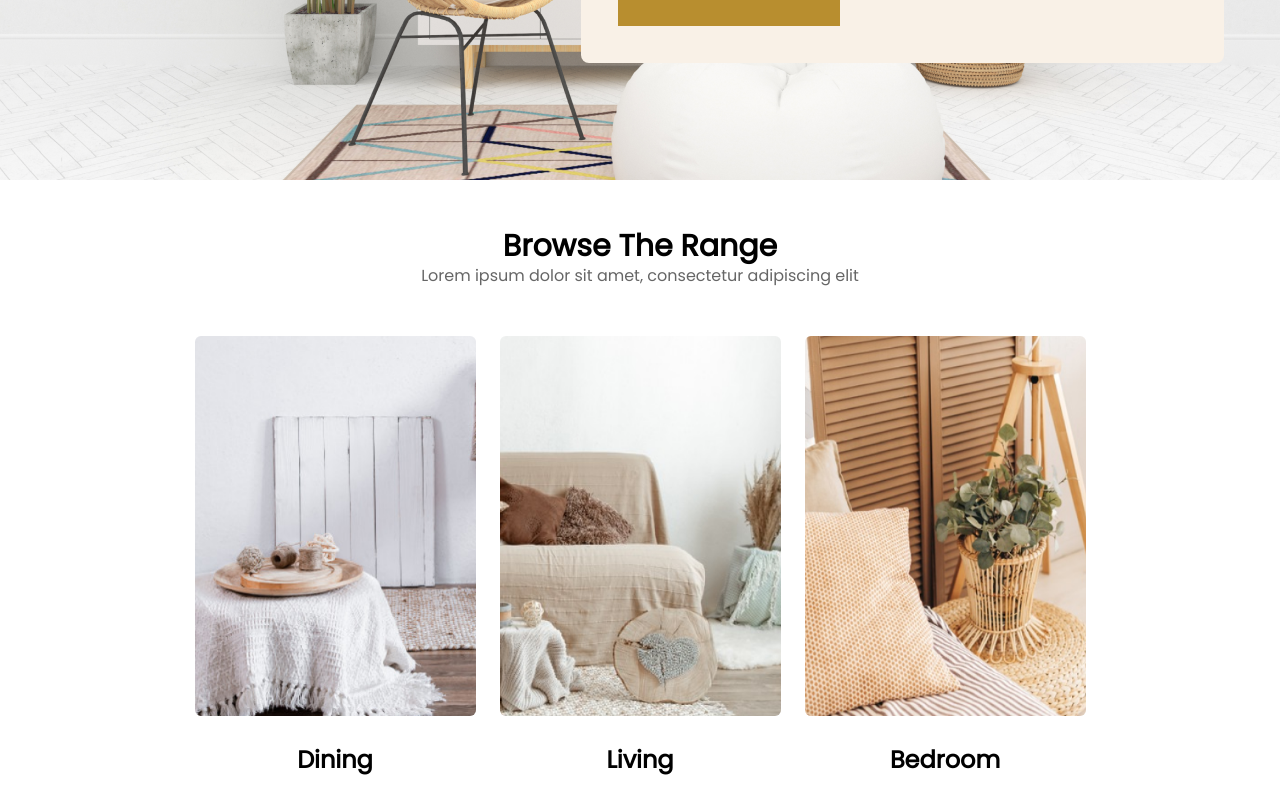
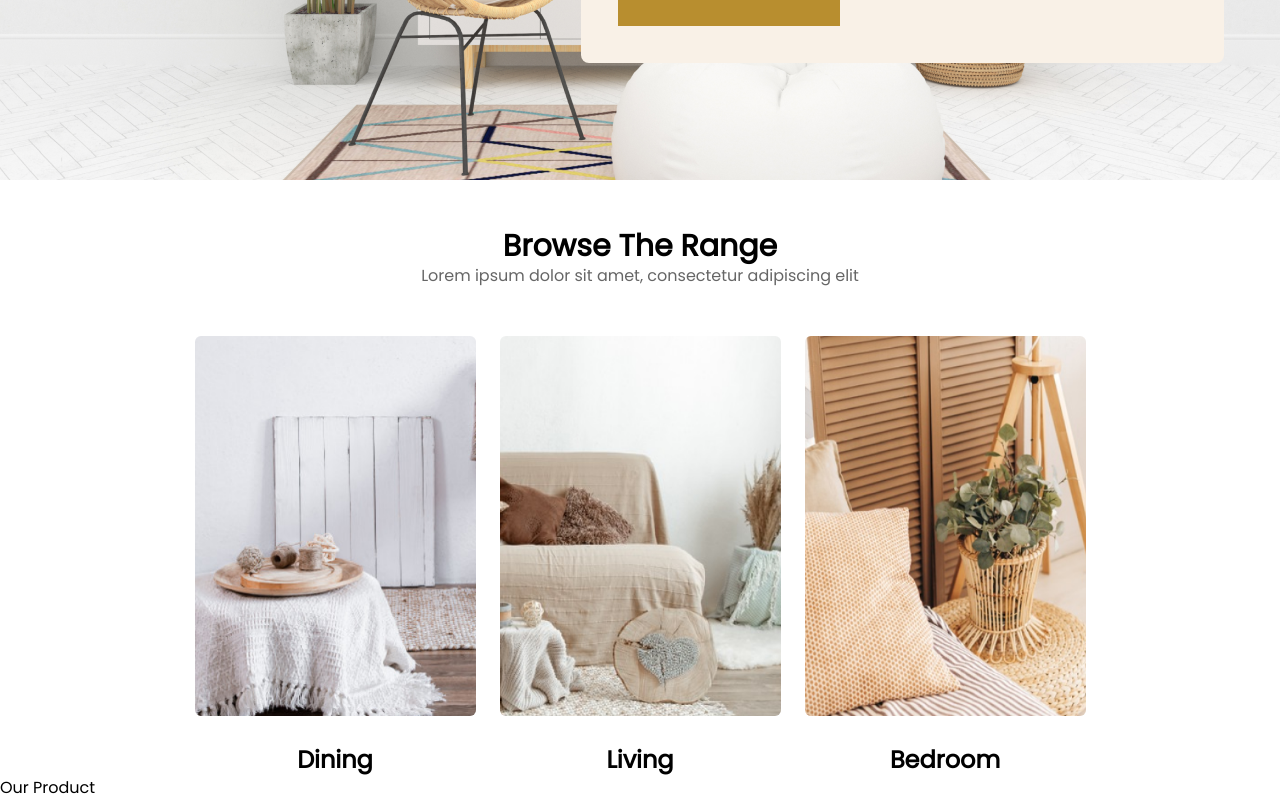
Before and after one commit to MohsenAbediDev/Furnix, a React (Vite) app: page / in a window 1280 px wide. Shown: the part 600-1400 px from the top of the page. Before the commit the page ends 1376 px from the top, so only its background shows below. Built offline with nearby package versions, Linux system fonts and the light colour scheme; a web font is replaced by a local one.

Commit message:
add OurProduct component

```diff
--- /dev/null
+++ b/src/components/OurProduct.jsx
@@ -0,0 +1,9 @@
+export default function OurProduct() {
+  return <>
+    <section>
+      <div>
+        <p>Our Product</p>
+      </div>
+    </section>
+  </>
+}
--- a/src/page/Home.jsx
+++ b/src/page/Home.jsx
@@ -1,11 +1,13 @@
 import Header from "../components/Header"
 import Range from "../components/Range"
+import OurProduct from "../components/OurProduct"
 
 export default function Home() {
   return <>
     <div className="w-full">
       <Header />
       <Range />
+      <OurProduct />
     </div>
   </>
 }
```
